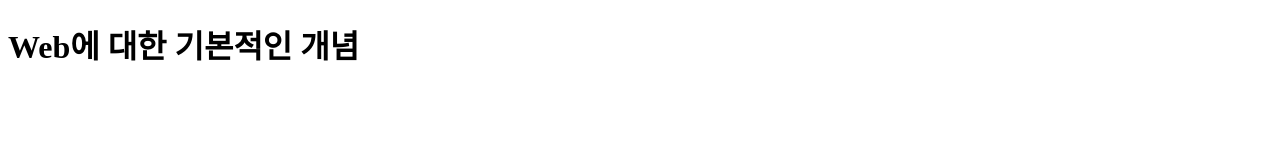
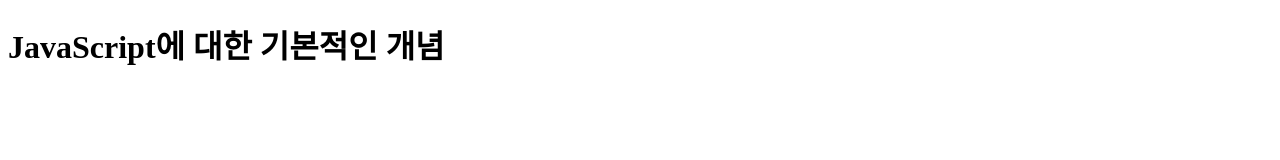
Before and after one commit to HOGYUMKIM/web1, a plain HTML site: page JavaScript.html in a window 1280 px wide. Shown: the top 160 px of the page. Drawn offline with Linux system fonts and the light colour scheme.

Commit message:
First Version

```diff
--- a/JavaScript.html
+++ b/JavaScript.html
@@ -5,7 +5,7 @@
     <meta charset = "utf-8">
   </head>
   <body>
-    <h1>Web에 대한 기본적인 개념<h1>
+    <h1>JavaScript에 대한 기본적인 개념<h1>
       <br><ol>
         <li><a href="Web.html">WEB</a></li>
         <li><a href="html.html">HTML</a></li>
```
Also changed, not shown: CSS.html (+1 -1 lines), html.html (+1 -1 lines).
